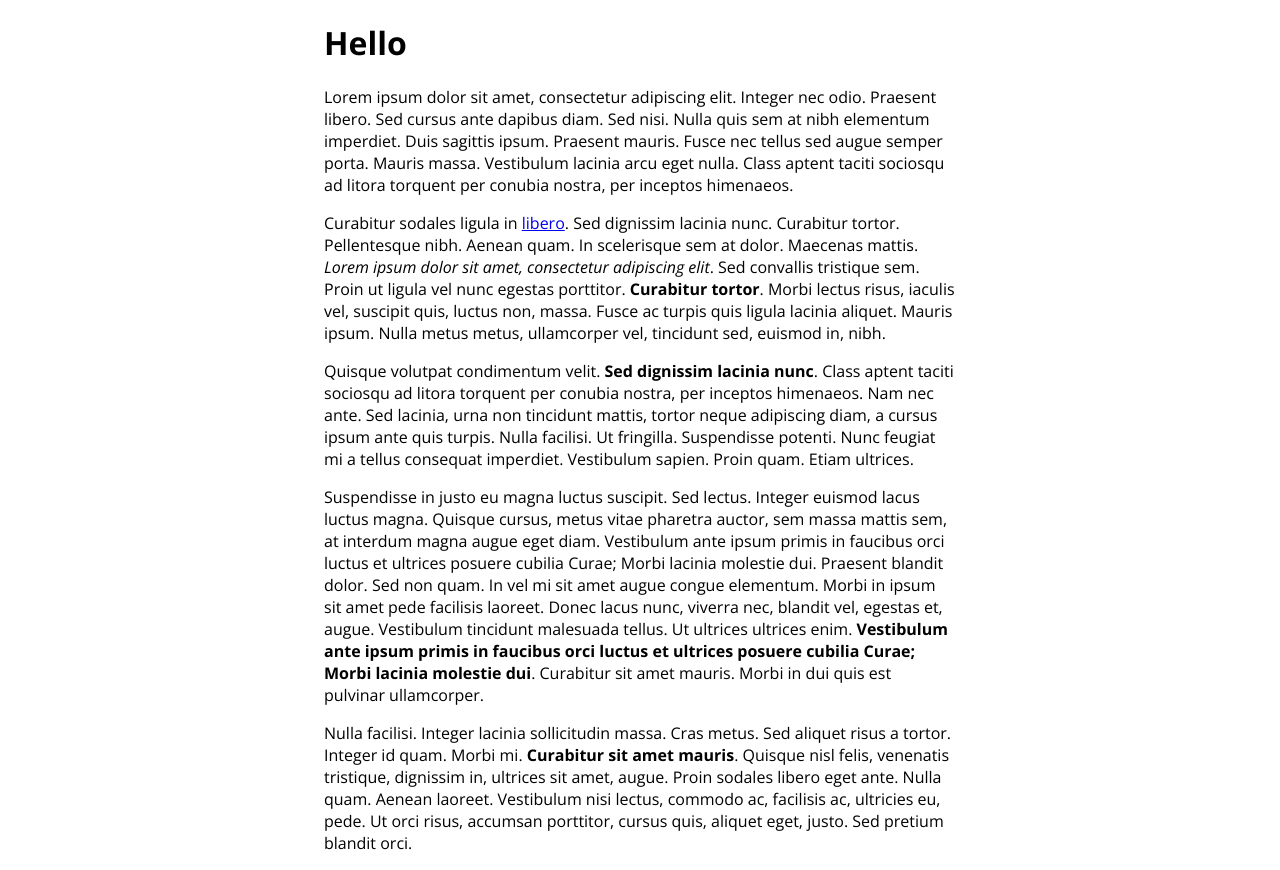
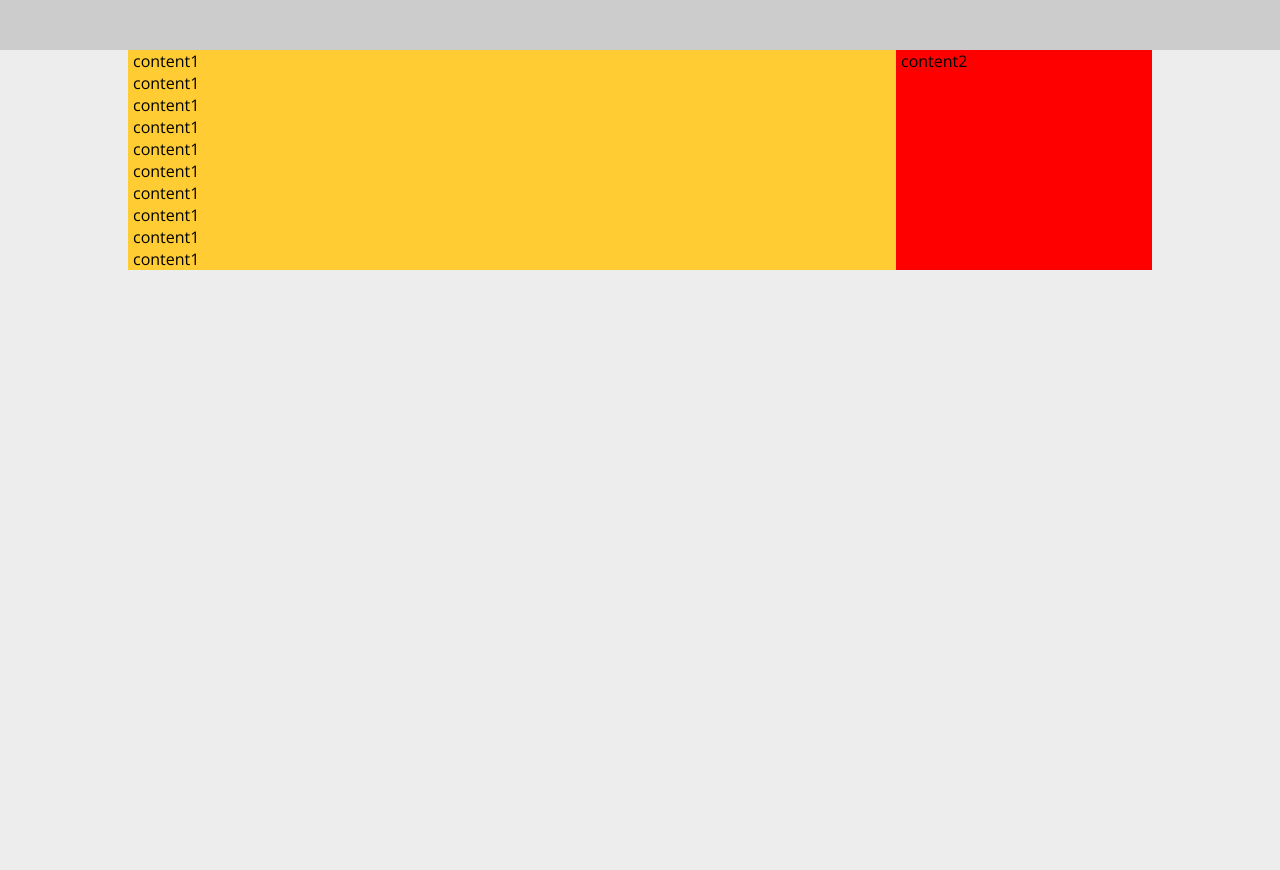
Before and after one commit to JeffBshp/CodeCollab, a PHP site: page / in a window 1280 px wide. After the commit the page ends 270 px from the top, so only its background shows below. Run offline with PHP 8.4, Linux system fonts and the light colour scheme; some libraries are stand-ins or nearby versions.

Commit message:
Equal column heights (temporary)
Temporary version of equal column heights. May not be needed, and I may
find a better solution

```diff
--- a/css/styles.css
+++ b/css/styles.css
@@ -1,7 +1,10 @@
 @import url(http://fonts.googleapis.com/css?family=Open+Sans:400italic,700italic,400,700);
 
 body {
+	margin: 0;
 	font-family: 'Open Sans', sans-serif;
+	font-size: 16px;
+	background: #EDEDED;
 }
 
 ::selection {
@@ -13,7 +16,68 @@ body {
 	color: white;
 }
 
+h1, h2, h3, h4, h5, h6 {
+	margin: 0;
+	padding: 0;
+}
+
+a {
+	text-decoration: none;
+	color: #AAAAAA;
+	border-bottom: 1px solid #AAAAAA;
+}
+
+a:hover {
+	-webkit-transition: background .3s;
+	transition: background .3s;
+	border-bottom: none;
+	background: #AAAAAA;
+	color: white;
+}
+
+#nav {
+	position: fixed;
+	top: 0px;
+	left: 0px;
+	width: 100%;
+	height: 50px;
+	background: #CCCCCC;
+	z-index: 1;
+}
+
+.clearfix:before,
+.clearfix:after {
+	content: " ";
+	display: block;
+}
+
+.clearfix:after {
+	clear: both;
+}
+
+p {
+	padding: 0px;
+	margin: 0px;
+}
+
 #content {
-	margin: 0 auto;
-	width: 50%;
+	margin: 50px auto;
+	width: 1024px;
+	background: #FFFFFF;
 }
+
+#col1 {
+	width: 758px;
+	padding-left: 5px;
+	padding-right: 5px;
+	float: left;
+	background: #FFCC33;
+}
+
+#col2 {
+	width: 246px;
+	padding-left: 5px;
+	padding-right: 5px;
+	float: right;
+	background: #FF0000;
+}
--- a/index.php
+++ b/index.php
@@ -3,20 +3,39 @@
 	<title>CodeCollab</title>
 	<link rel="stylesheep" type="text/css" media="all" href="css/normalize.css" />
 	<link rel="stylesheet" type="text/css" media="all" href="css/styles.css" />
+	<script src="//ajax.googleapis.com/ajax/libs/jquery/1.11.0/jquery.min.js"></script>
+	<script>
+		$(window).load(function() {
+			var col1 = $("#col1");
+			var col2 = $("#col2");
+			var toHeight = $("#content").height();
+			col1.height(toHeight);
+			col2.height(toHeight);
+		});
+
+		$
+	</script>
 </head>
 
 <body>
-<div id="content">
-<h1>Hello</h1>
-<p>Lorem ipsum dolor sit amet, consectetur adipiscing elit. Integer nec odio. Praesent libero. Sed cursus ante dapibus diam. Sed nisi. Nulla quis sem at nibh elementum imperdiet. Duis sagittis ipsum. Praesent mauris. Fusce nec tellus sed augue semper porta. Mauris massa. Vestibulum lacinia arcu eget nulla. Class aptent taciti sociosqu ad litora torquent per conubia nostra, per inceptos himenaeos. </p>
+<div id="nav"></div>
+<div id="content" class="clearfix">
+	<div id="col1">
+		content1<br />
+		content1<br />
+		content1<br />
+		content1<br />
+		content1<br />
+		content1<br />
+		content1<br />
+		content1<br />
+		content1<br />
+		content1<br />
+	</div>
+	<div id="col2">
+		content2
+	</div>
 
-<p>Curabitur sodales ligula in <a href="#">libero</a>. Sed dignissim lacinia nunc. Curabitur tortor. Pellentesque nibh. Aenean quam. In scelerisque sem at dolor. Maecenas mattis. <i>Lorem ipsum dolor sit amet, consectetur adipiscing elit</i>. Sed convallis tristique sem. Proin ut ligula vel nunc egestas porttitor. <b>Curabitur tortor</b>. Morbi lectus risus, iaculis vel, suscipit quis, luctus non, massa. Fusce ac turpis quis ligula lacinia aliquet. Mauris ipsum. Nulla metus metus, ullamcorper vel, tincidunt sed, euismod in, nibh. </p>
-
-<p>Quisque volutpat condimentum velit. <b>Sed dignissim lacinia nunc</b>. Class aptent taciti sociosqu ad litora torquent per conubia nostra, per inceptos himenaeos. Nam nec ante. Sed lacinia, urna non tincidunt mattis, tortor neque adipiscing diam, a cursus ipsum ante quis turpis. Nulla facilisi. Ut fringilla. Suspendisse potenti. Nunc feugiat mi a tellus consequat imperdiet. Vestibulum sapien. Proin quam. Etiam ultrices. </p>
-
-<p>Suspendisse in justo eu magna luctus suscipit. Sed lectus. Integer euismod lacus luctus magna. Quisque cursus, metus vitae pharetra auctor, sem massa mattis sem, at interdum magna augue eget diam. Vestibulum ante ipsum primis in faucibus orci luctus et ultrices posuere cubilia Curae; Morbi lacinia molestie dui. Praesent blandit dolor. Sed non quam. In vel mi sit amet augue congue elementum. Morbi in ipsum sit amet pede facilisis laoreet. Donec lacus nunc, viverra nec, blandit vel, egestas et, augue. Vestibulum tincidunt malesuada tellus. Ut ultrices ultrices enim. <b>Vestibulum ante ipsum primis in faucibus orci luctus et ultrices posuere cubilia Curae; Morbi lacinia molestie dui</b>. Curabitur sit amet mauris. Morbi in dui quis est pulvinar ullamcorper. </p>
-
-<p>Nulla facilisi. Integer lacinia sollicitudin massa. Cras metus. Sed aliquet risus a tortor. Integer id quam. Morbi mi. <b>Curabitur sit amet mauris</b>. Quisque nisl felis, venenatis tristique, dignissim in, ultrices sit amet, augue. Proin sodales libero eget ante. Nulla quam. Aenean laoreet. Vestibulum nisi lectus, commodo ac, facilisis ac, ultricies eu, pede. Ut orci risus, accumsan porttitor, cursus quis, aliquet eget, justo. Sed pretium blandit orci. </p>
 </div>
 </body>
 </html>
```
